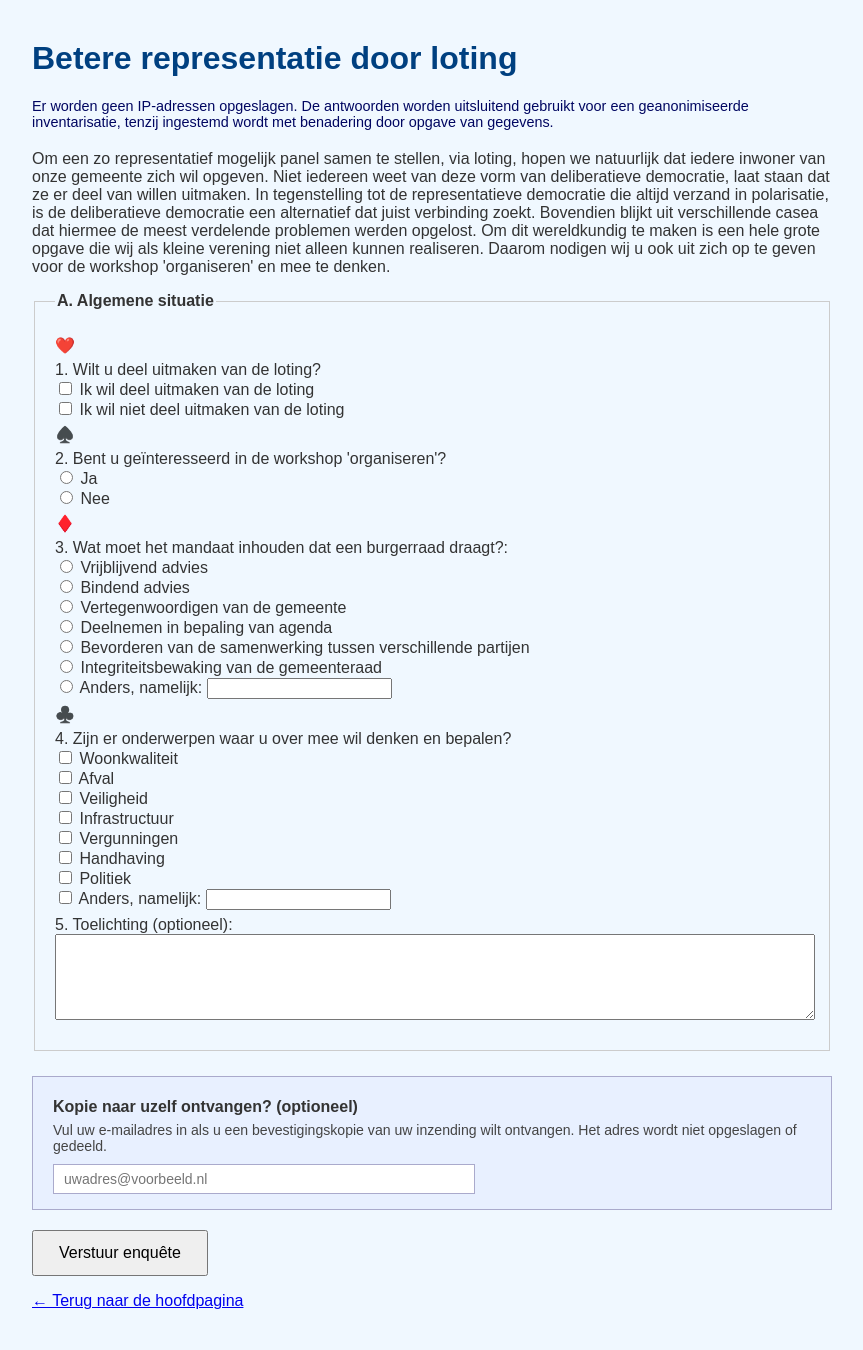
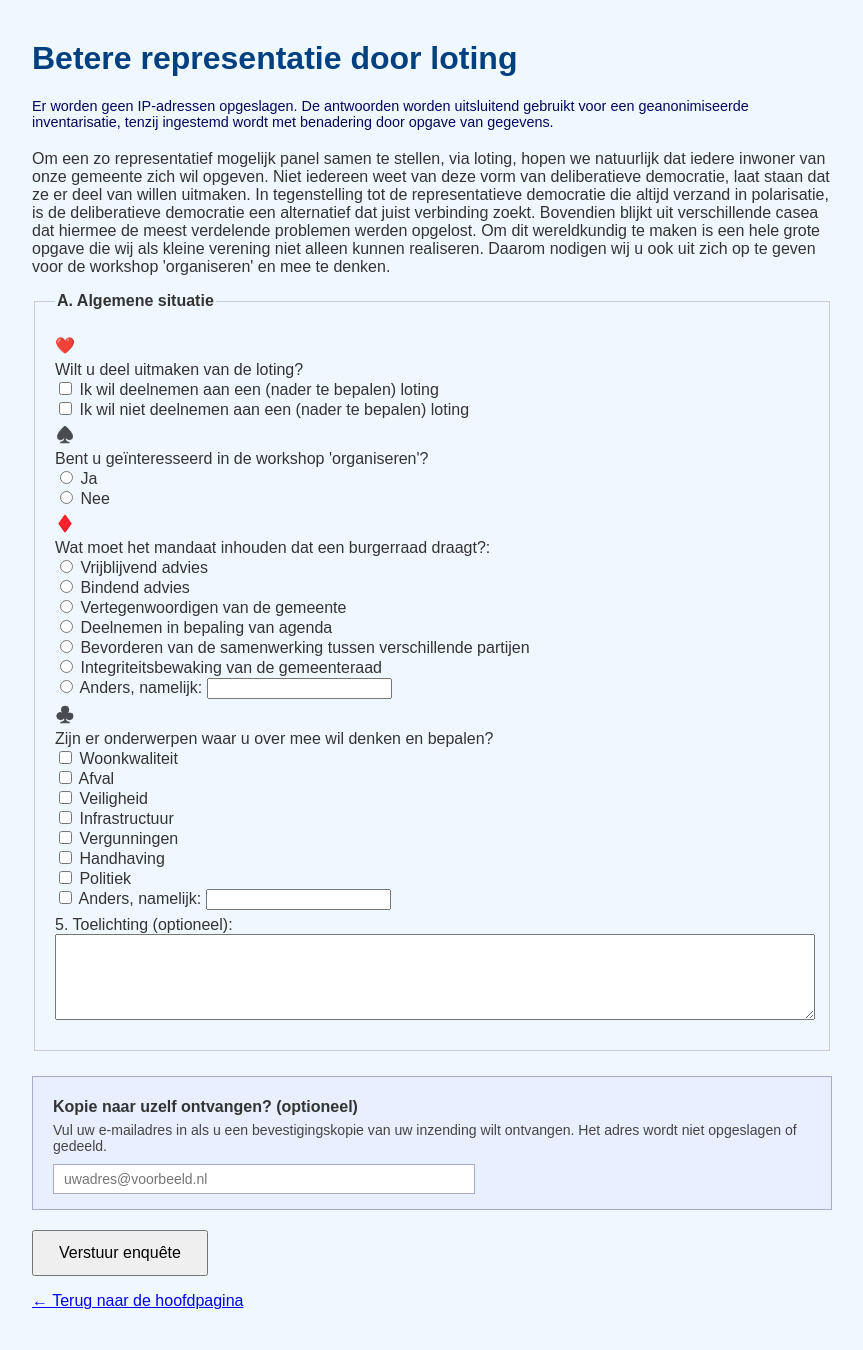
Before and after one commit to Klikblitser/VBBSKW, a Jekyll site: the page enquete.html, which Jekyll copies as it is, in a window 1280 px wide. Shown: the whole page, without its empty margins (208-1071 px from the left). Built offline with Jekyll 4.4.1, drawn with Linux system fonts in a browser that asks for light colours.

Commit message:
nieuwe enquete

```diff
--- a/enquete.html
+++ b/enquete.html
@@ -92,15 +92,15 @@ Om dit wereldkundig te maken is een hele grote opgave die wij als kleine verenin
     ❤️
     </label>
     <label>
-        1. Wilt u deel uitmaken van de loting?<br>
-        <input type="checkbox" name="Lotingopgave" value="LWO"> Ik wil deel uitmaken van de loting<br>
-        <input type="checkbox" name="Lotingopgave" value="ExLWO"> Ik wil niet deel uitmaken van de loting<br>
+        Wilt u deel uitmaken van de loting?<br>
+        <input type="checkbox" name="Lotingopgave" value="deelnemen aan loting"> Ik wil deelnemen aan een (nader te bepalen) loting<br>
+        <input type="checkbox" name="Lotingopgave" value="niet deelnemen aan loting"> Ik wil niet deelnemen aan een (nader te bepalen) loting<br>
     </label>
     <label>
     ♠️
     </label>
     <label>
-        2. Bent u geïnteresseerd in de workshop 'organiseren'?<br>
+        Bent u geïnteresseerd in de workshop 'organiseren'?<br>
         <input type="radio" name="Workshop" value="Ja"> Ja<br>
         <input type="radio" name="Workshop" value="Nee"> Nee<br>
     </label>
@@ -108,7 +108,7 @@ Om dit wereldkundig te maken is een hele grote opgave die wij als kleine verenin
     ♦️
     </label>
     <label>
-        3. Wat moet het mandaat inhouden dat een burgerraad draagt?:<br>
+        Wat moet het mandaat inhouden dat een burgerraad draagt?:<br>
         <input type="radio" name="Mandaat" value="Vrijblijvend advies"> Vrijblijvend advies<br>
         <input type="radio" name="Mandaat" value="Bindend advies"> Bindend advies<br>
         <input type="radio" name="Mandaat" value="Vertegenwoordigen van de gemeente"> Vertegenwoordigen van de gemeente<br>
@@ -121,7 +121,7 @@ Om dit wereldkundig te maken is een hele grote opgave die wij als kleine verenin
     ♣️
     </label>
     <label>
-        4. Zijn er onderwerpen waar u over mee wil denken en bepalen?<br>
+        Zijn er onderwerpen waar u over mee wil denken en bepalen?<br>
         <input type="checkbox" name="Onderwerpen_meedenken" value="Woonkwaliteit"> Woonkwaliteit<br>
         <input type="checkbox" name="Onderwerpen_meedenken" value="Afval"> Afval<br>
         <input type="checkbox" name="Onderwerpen_meedenken" value="Veiligheid"> Veiligheid<br>
```
